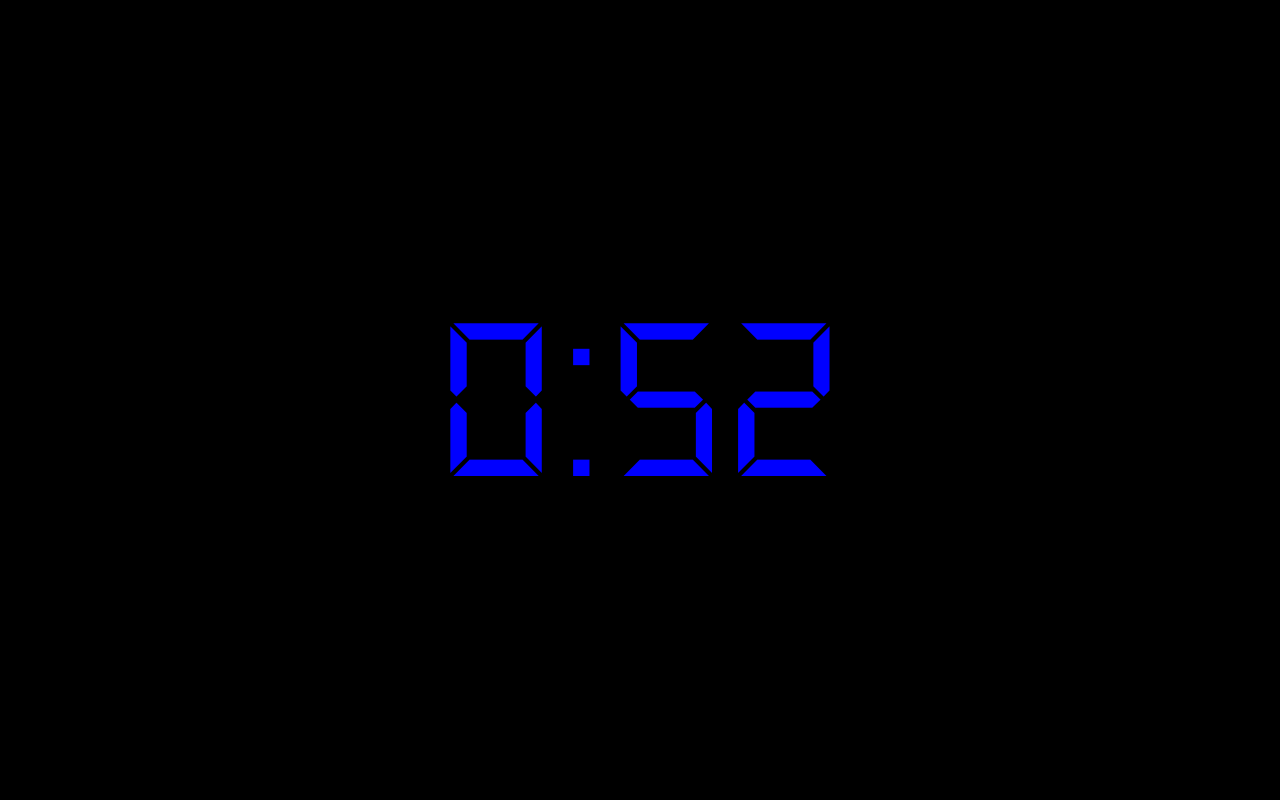
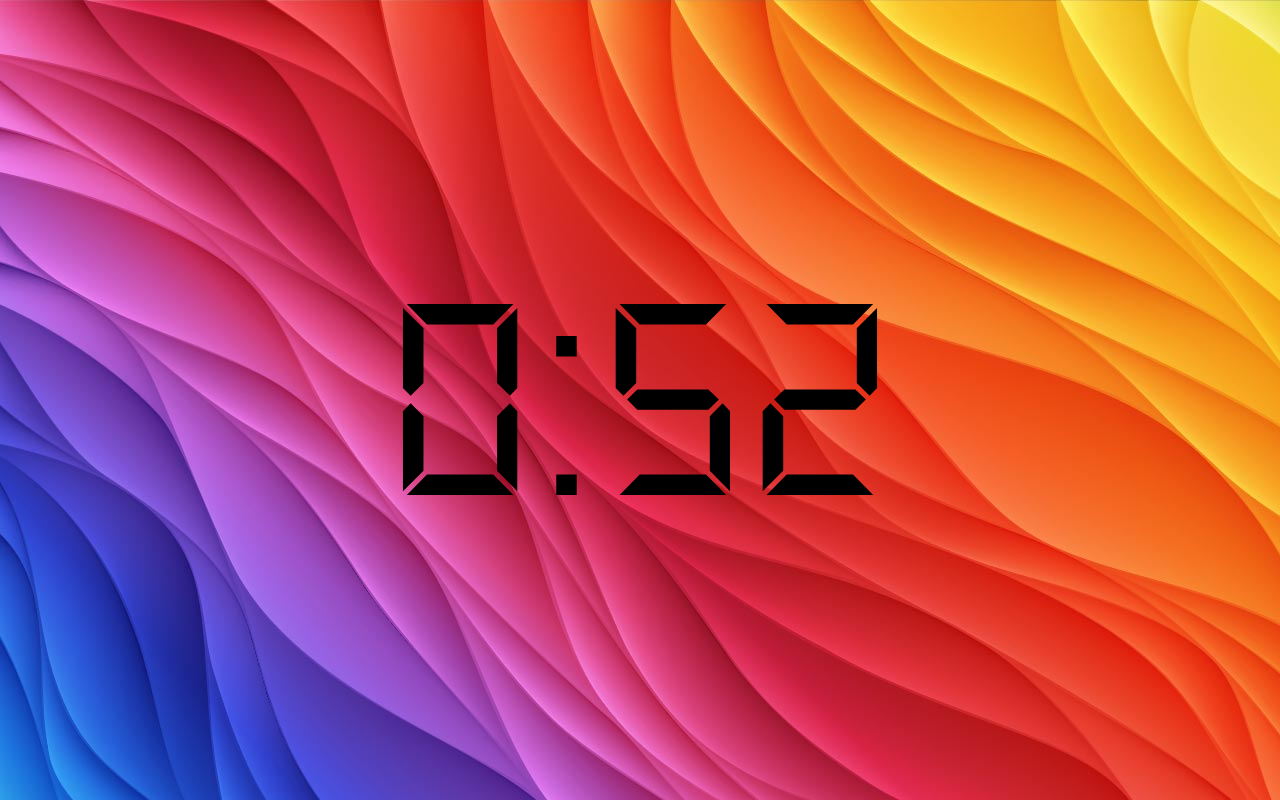
Before and after one commit to legoboyjr/clock, a plain HTML site: page index.html in a window 1280 px wide. Drawn offline with Linux system fonts and the light colour scheme.

Commit message:
skeliton

```diff
--- a/main.css
+++ b/main.css
@@ -7,7 +7,7 @@
     margin: 0;
     padding: 0;
     box-sizing: border-box;
-    font-size: 16px;
+    font-size: 20px;
 }
 
 body{
@@ -16,7 +16,7 @@ body{
     align-items: center;
     width: 100vw;
     height: 100vh;
-    background-color: black;
+    background-image: url("colors-1.jpg");
 }
 .big-text{
     font-size: 15rem;
@@ -28,5 +28,5 @@ body{
 
 .digital-text{
     font-family: "Digi" , serif;
-    color: blue;
+    color: black;
 }
```
Also changed, not shown: colors-1.jpg (added).
